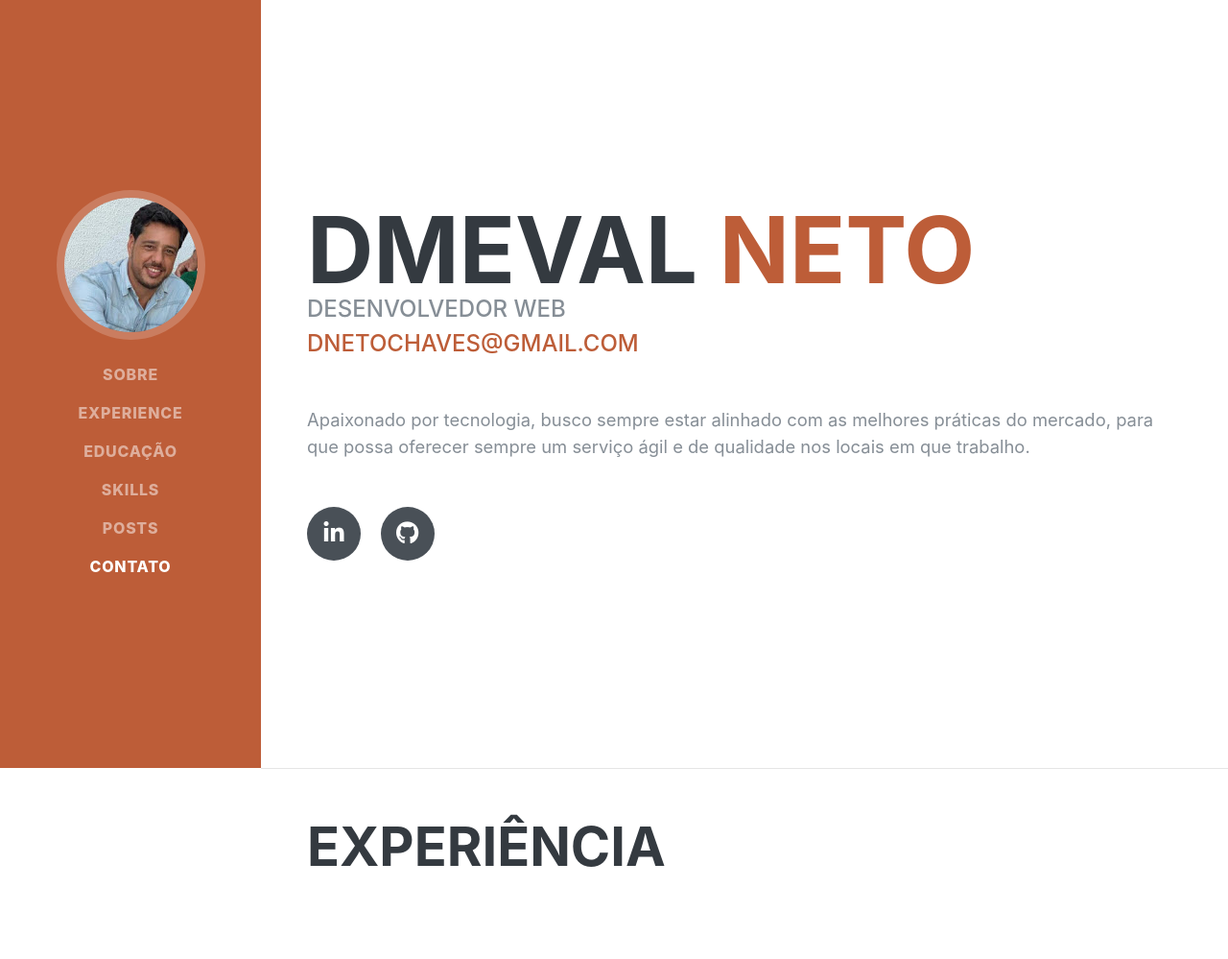
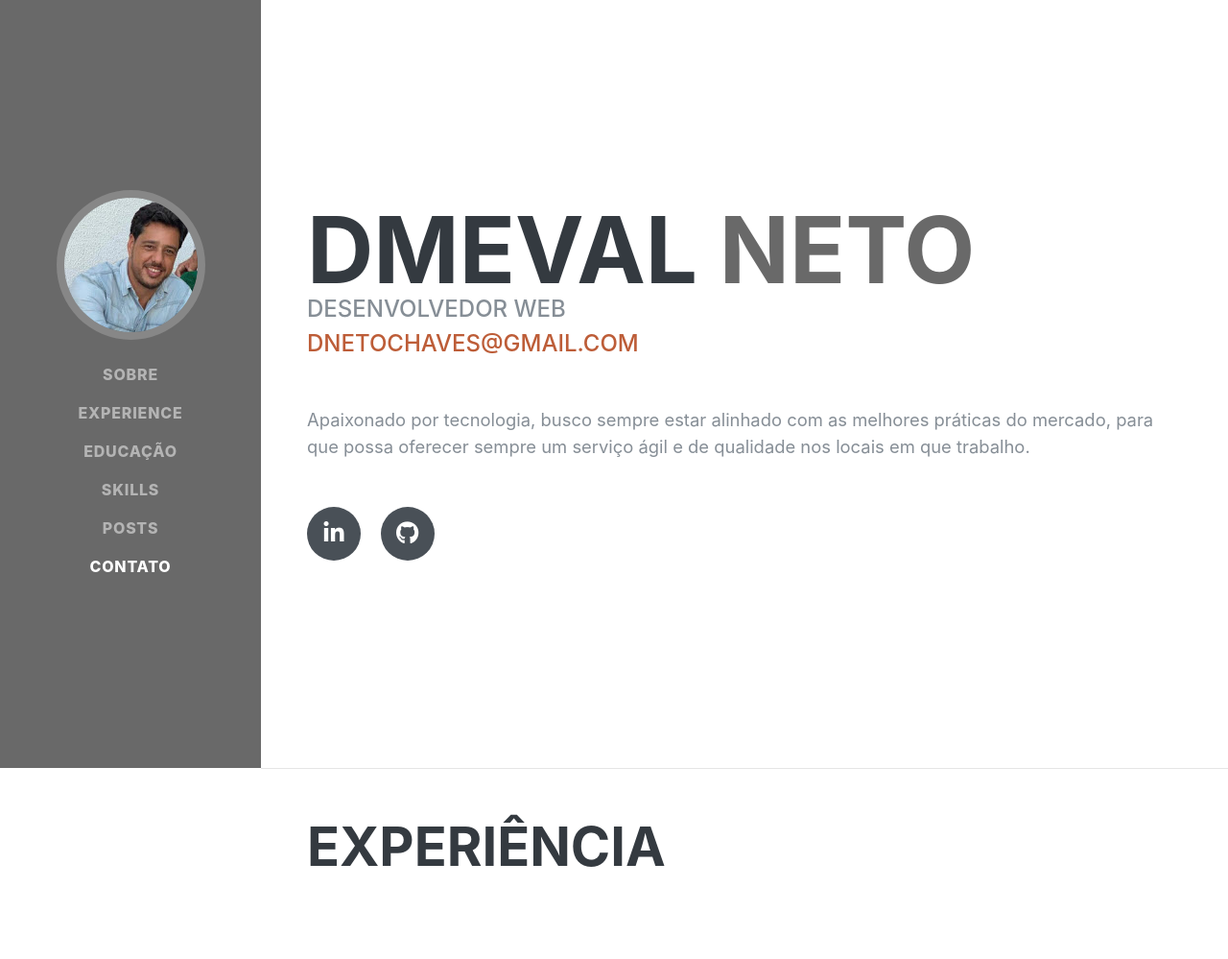
Before and after one commit to dnetochaves/portfolio, a Django app: page /website/start/ in a window 1280 px wide. Shown: the top 999 px of the page at 96% size. Run offline with Django 3.2, Linux system fonts and the light colour scheme; data that the repository does not hold is empty; some libraries are stand-ins or nearby versions; some web fonts are replaced.

Commit message:
Chanche resume.css

```diff
--- a/static/css/resume.css
+++ b/static/css/resume.css
@@ -160,11 +160,11 @@ section.resume-section .resume-item .resume-date {
 }
 
 .bg-primary {
-  background-color: #BD5D38 !important;
+  background-color: #696969 !important;
 }
 
 .text-primary {
-  color: #BD5D38 !important;
+  color:#696969 !important;
 }
 
 a {
```
